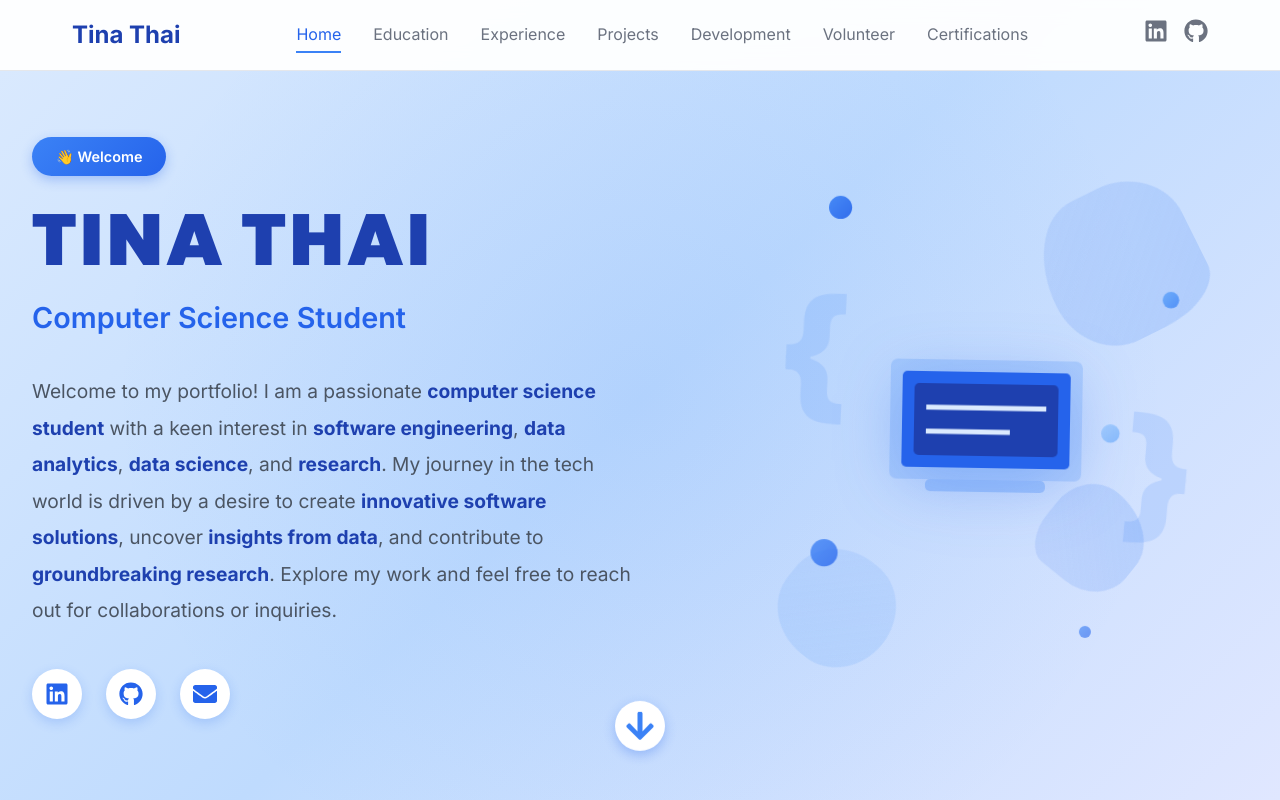
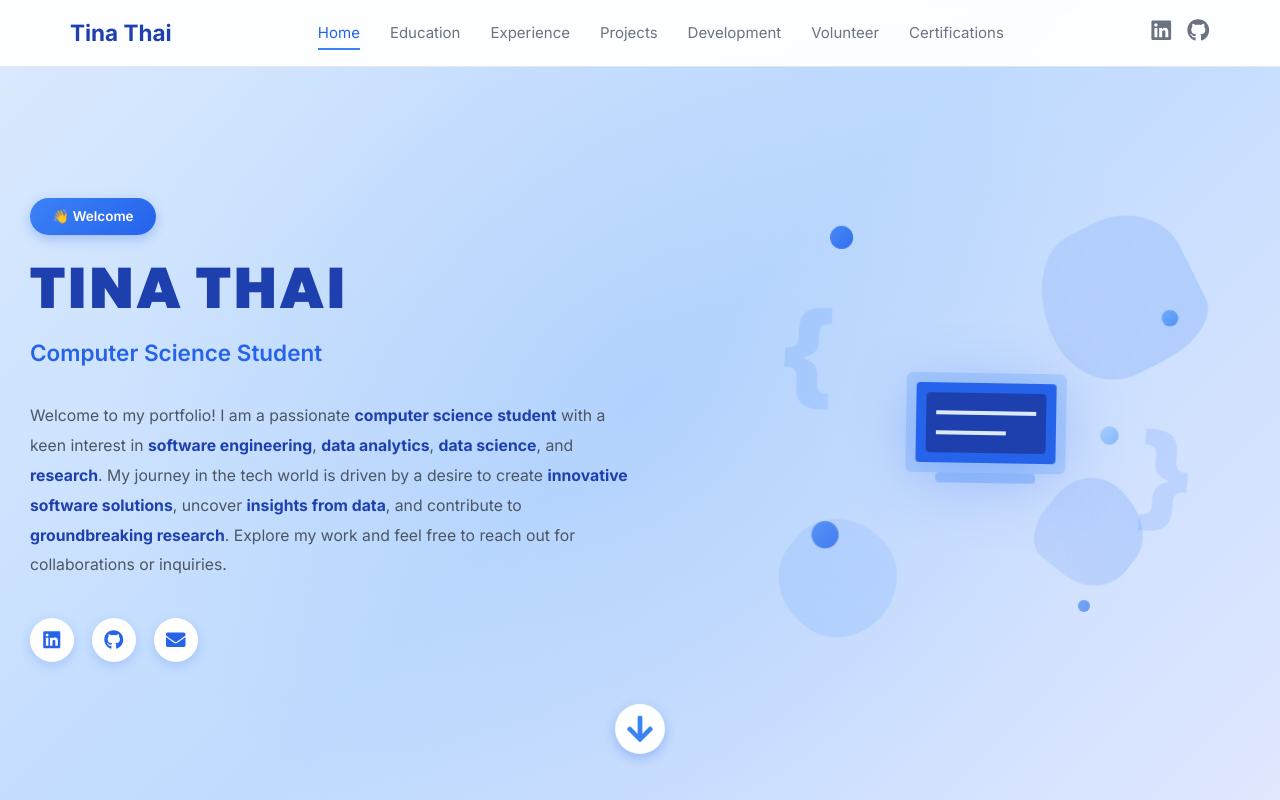
Before and after one commit to tinat10/portfolio, a React (Create React App) app: page / in a window 1280 px wide. Shown: the top 800 px of the page. Built offline with nearby package versions, Linux system fonts and the light colour scheme.

Commit message:
zoom out; everything was too big

```diff
--- a/src/components/styles/Hero.css
+++ b/src/components/styles/Hero.css
@@ -52,7 +52,7 @@
 }
 
 .hero-name {
-  font-size: 4.5rem;
+  font-size: 3.8rem;
   font-weight: 900;
   color: #1e40af;
   margin-bottom: 1rem;
@@ -62,14 +62,14 @@
 }
 
 .hero-title {
-  font-size: 1.8rem;
+  font-size: 1.5rem;
   color: #2563eb;
   margin-bottom: 2rem;
   font-weight: 600;
 }
 
 .hero-bio {
-  font-size: 1.2rem;
+  font-size: 1.05rem;
   line-height: 1.9;
   color: #4b5563;
   margin-bottom: 2.5rem;
@@ -83,20 +83,20 @@
 
 .hero-social {
   display: flex;
-  gap: 1.5rem;
+  gap: 1.2rem;
   align-items: center;
 }
 
 .social-link {
-  width: 50px;
-  height: 50px;
+  width: 44px;
+  height: 44px;
   display: flex;
   align-items: center;
   justify-content: center;
   background: white;
   border-radius: 50%;
   color: #2563eb;
-  font-size: 1.5rem;
+  font-size: 1.3rem;
   transition: all 0.3s ease;
   box-shadow: 0 4px 12px rgba(37, 99, 235, 0.2);
   text-decoration: none;
@@ -120,8 +120,8 @@
 .hero-illustration {
   position: relative;
   width: 100%;
-  max-width: 600px;
-  height: 600px;
+  max-width: 520px;
+  height: 520px;
   margin: 0 auto;
 }
 
@@ -142,15 +142,15 @@
 }
 
 .laptop-svg {
-  width: 240px;
-  height: 240px;
+  width: 200px;
+  height: 200px;
   filter: drop-shadow(0 10px 30px rgba(37, 99, 235, 0.3));
 }
 
 /* Code Brackets */
 .code-bracket {
   position: absolute;
-  font-size: 9rem;
+  font-size: 7.5rem;
   font-weight: 900;
   color: #3b82f6;
   opacity: 0.15;
--- a/src/index.css
+++ b/src/index.css
@@ -7,6 +7,7 @@
 
 html {
   scroll-behavior: smooth;
+  font-size: 15px;
 }
 
 body {
@@ -88,13 +89,13 @@ input, textarea {
 
 /* Utility Classes */
 .container {
-  max-width: 1200px;
+  max-width: 1100px;
   margin: 0 auto;
   padding: 0 2rem;
 }
 
 .section-title {
-  font-size: 3.5rem;
+  font-size: 3rem;
   text-align: center;
   color: #1e40af;
   margin-bottom: 4rem;
```
Also changed, not shown: 1 other file (tests, documents, lock files or other folders).
